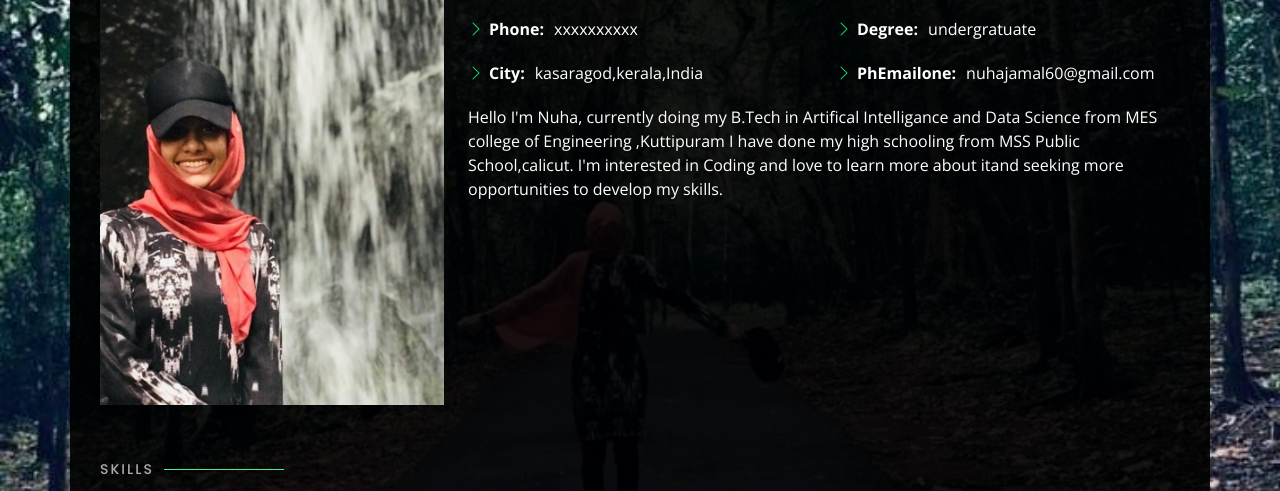
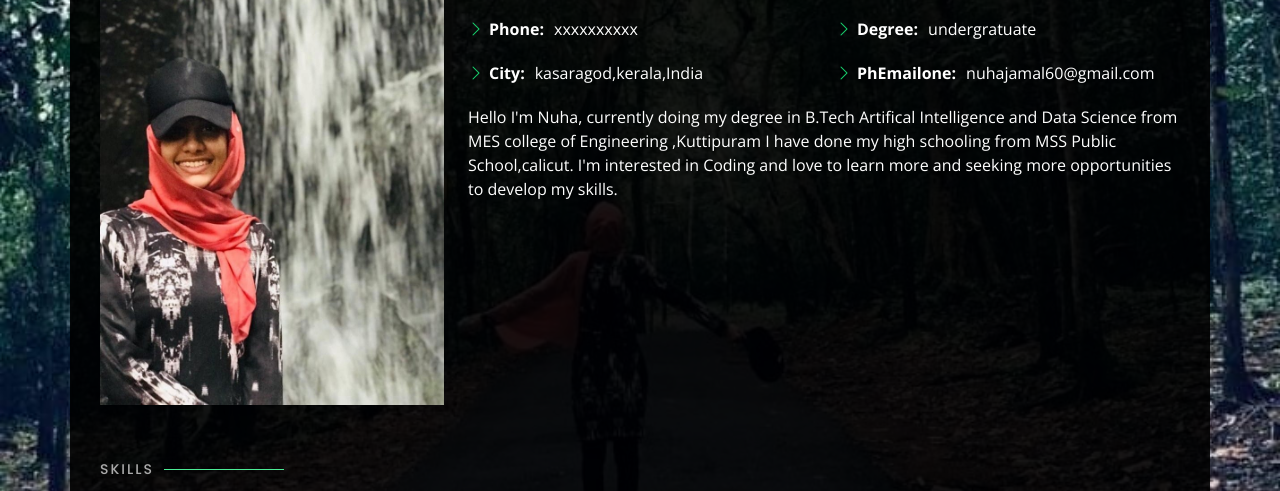
Before and after one commit to Nuhajamal/PERSONAL-WEB, a plain HTML site: page index.html in a window 1280 px wide. Both pictures are taken after a click on the link "About". Shown: the part 240-731 px from the top of the page. Drawn offline with nearby package versions, Linux system fonts and the light colour scheme.

Commit message:
Update index.html

```diff
--- a/index.html
+++ b/index.html
@@ -100,8 +100,8 @@
             </div>
           </div>
 
-          <p>  Hello I'm Nuha, currently doing my B.Tech in Artifical Intelligance and Data Science from MES college of Engineering ,Kuttipuram
-            I have done my high schooling from MSS Public School,calicut. I'm interested in Coding and love to learn  more about itand seeking more
+          <p>  Hello I'm Nuha, currently doing my degree in B.Tech Artifical Intelligence and Data Science from MES college of Engineering ,Kuttipuram
+            I have done my high schooling from MSS Public School,calicut. I'm interested in Coding and love to learn  more and seeking more
             opportunities to develop my skills.
 
           </p>
```
